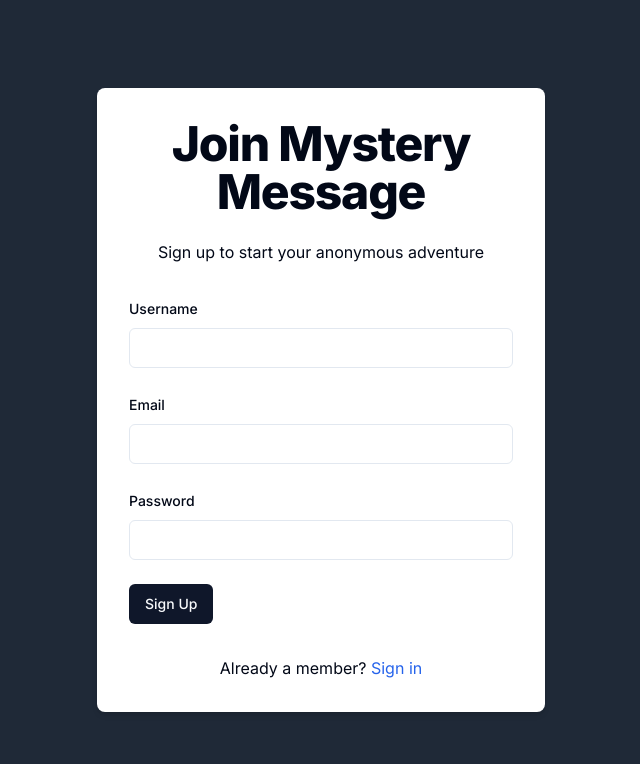
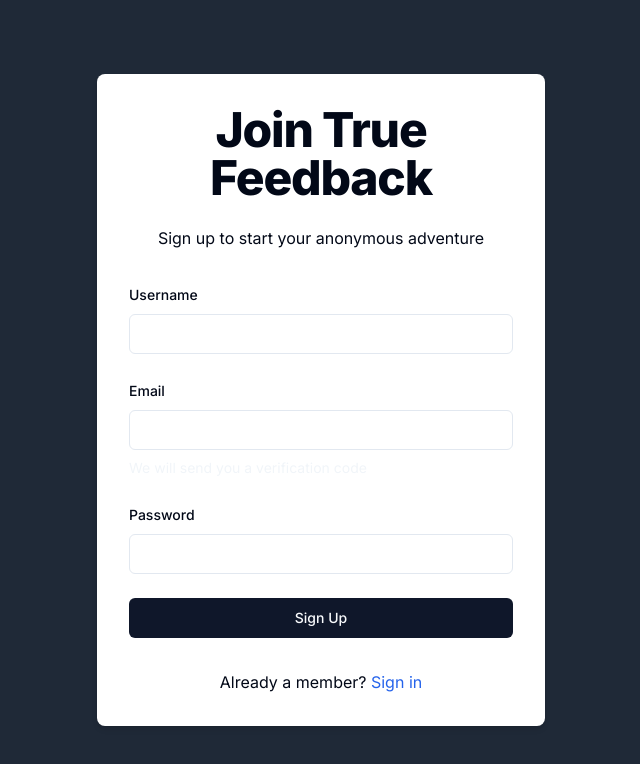
Before and after one commit to Ravichandra89/IncognitoChat, a Next.js app: page /sign-up in a window 1280 px wide. Shown: the top 764 px of the page, without its empty margins (319-959 px from the left). Built offline with nearby package versions, Linux system fonts and the light colour scheme.

Commit message:
Update sign-in and sign-up pages

```diff
--- a/src/app/(auth)/sign-in/page.tsx
+++ b/src/app/(auth)/sign-in/page.tsx
@@ -63,7 +63,7 @@ export default function SignInForm() {
       <div className="w-full max-w-md p-8 space-y-8 bg-white rounded-lg shadow-md">
         <div className="text-center">
           <h1 className="text-4xl font-extrabold tracking-tight lg:text-5xl mb-6">
-            Welcome Back to Mystery Message
+            Welcome Back to True Feedback
           </h1>
           <p className="mb-4">Sign in to continue your secret conversations</p>
         </div>
@@ -91,7 +91,7 @@ export default function SignInForm() {
                 </FormItem>
               )}
             />
-            <Button type="submit">Sign In</Button>
+            <Button className='w-full' type="submit">Sign In</Button>
           </form>
         </Form>
         <div className="text-center mt-4">
--- a/src/app/(auth)/sign-up/page.tsx
+++ b/src/app/(auth)/sign-up/page.tsx
@@ -102,7 +102,7 @@ export default function SignUpForm() {
       <div className="w-full max-w-md p-8 space-y-8 bg-white rounded-lg shadow-md">
         <div className="text-center">
           <h1 className="text-4xl font-extrabold tracking-tight lg:text-5xl mb-6">
-            Join Mystery Message
+            Join True Feedback
           </h1>
           <p className="mb-4">Sign up to start your anonymous adventure</p>
         </div>
@@ -144,6 +144,7 @@ export default function SignUpForm() {
                 <FormItem>
                   <FormLabel>Email</FormLabel>
                   <Input {...field} name="email" />
+                  <p className='text-muted text-gray-400 text-sm'>We will send you a verification code</p>
                   <FormMessage />
                 </FormItem>
               )}
@@ -160,7 +161,7 @@ export default function SignUpForm() {
                 </FormItem>
               )}
             />
-            <Button type="submit" disabled={isSubmitting}>
+            <Button type="submit" className='w-full' disabled={isSubmitting}>
               {isSubmitting ? (
                 <>
                   <Loader2 className="mr-2 h-4 w-4 animate-spin" />
```
